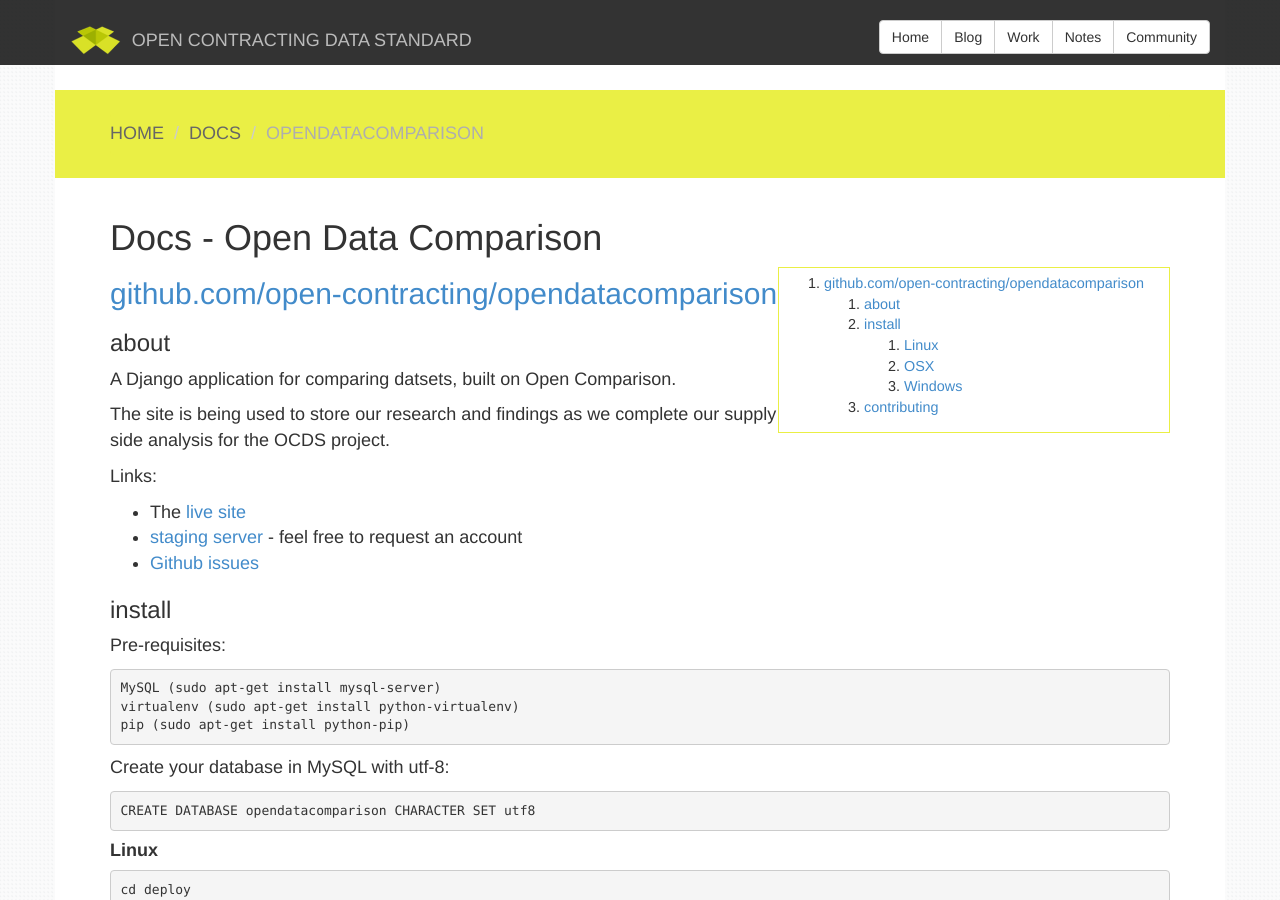
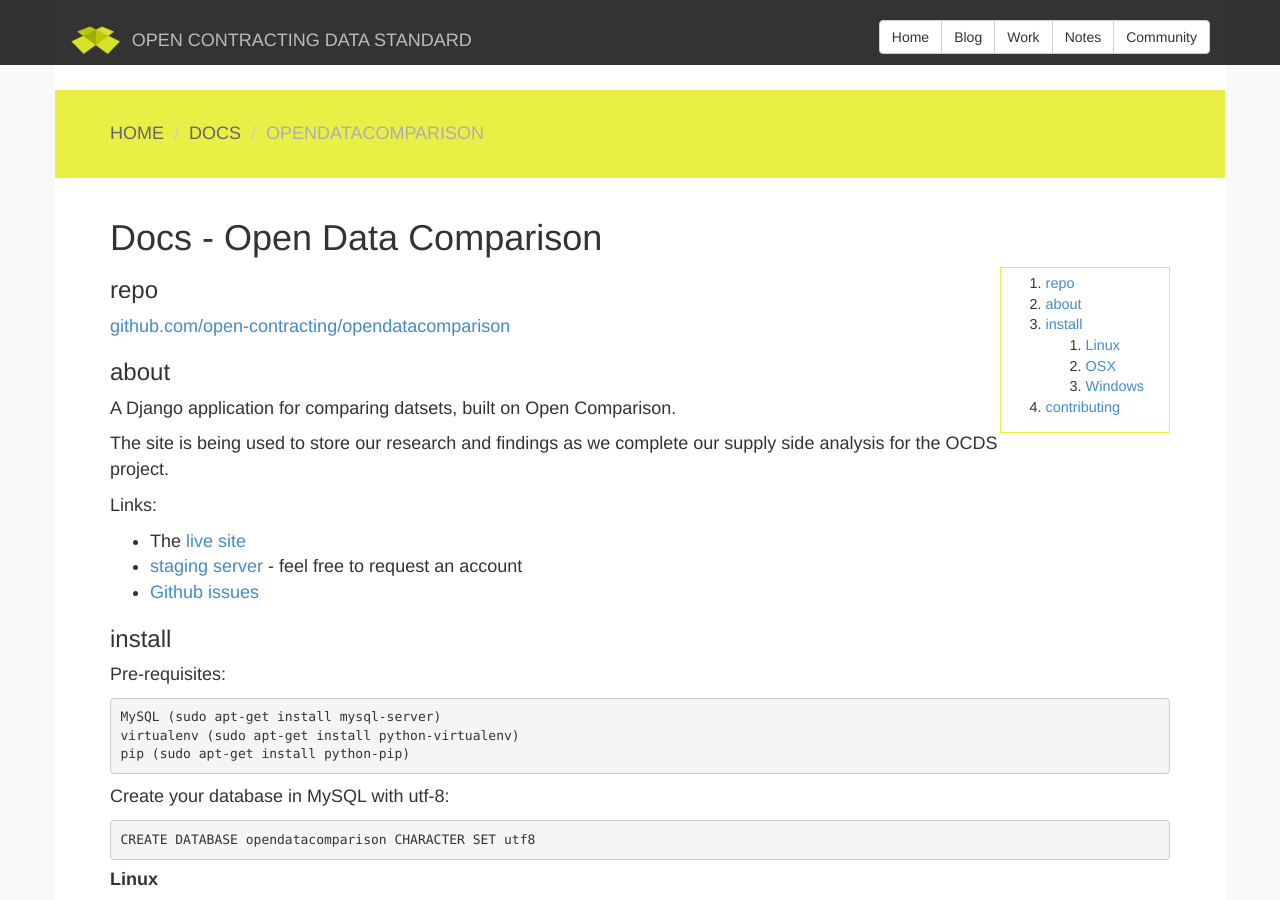
Before and after one commit to open-contracting/open-contracting.github.io, a Jekyll site: the page built from pages/docs/opendatacomparison.md, in a window 1280 px wide and 900 px high. Built offline with Jekyll 4.4.1, drawn with Linux system fonts in a browser that asks for light colours; nearby versions of some CDN libraries; Markdown is read by kramdown in place of the engine named in the settings.

Commit message:
Update opendatacomparison.md

```diff
--- a/pages/docs/opendatacomparison.md
+++ b/pages/docs/opendatacomparison.md
@@ -4,7 +4,8 @@ title: Docs - Open Data Comparison
 date: 28/04/2014
 ---
 <div class="toc"></div>
-##[github.com/open-contracting/opendatacomparison](https://github.com/open-contracting/opendatacomparison)
+### repo
+[github.com/open-contracting/opendatacomparison](https://github.com/open-contracting/opendatacomparison)
 
 ### about
 A Django application for comparing datsets, built on Open Comparison.
```
